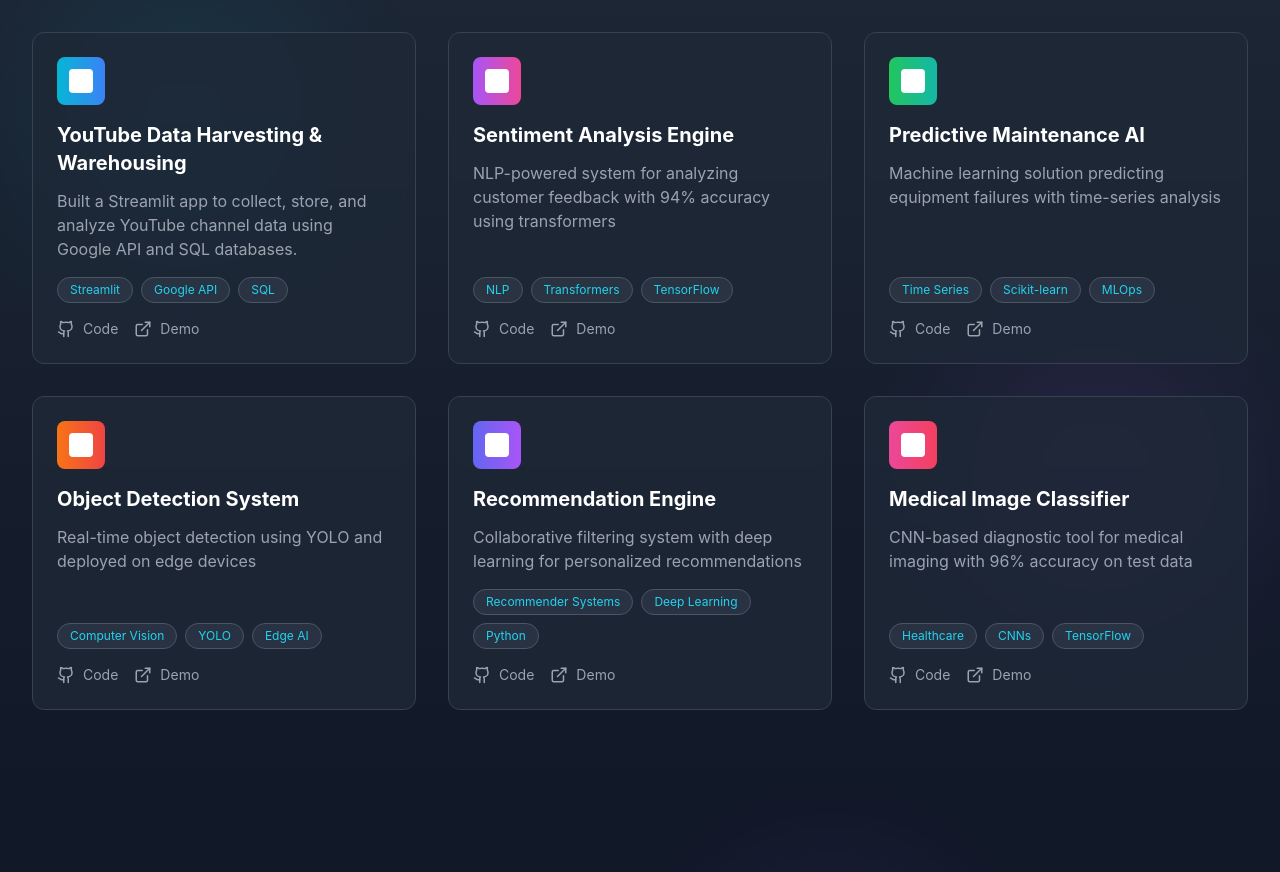
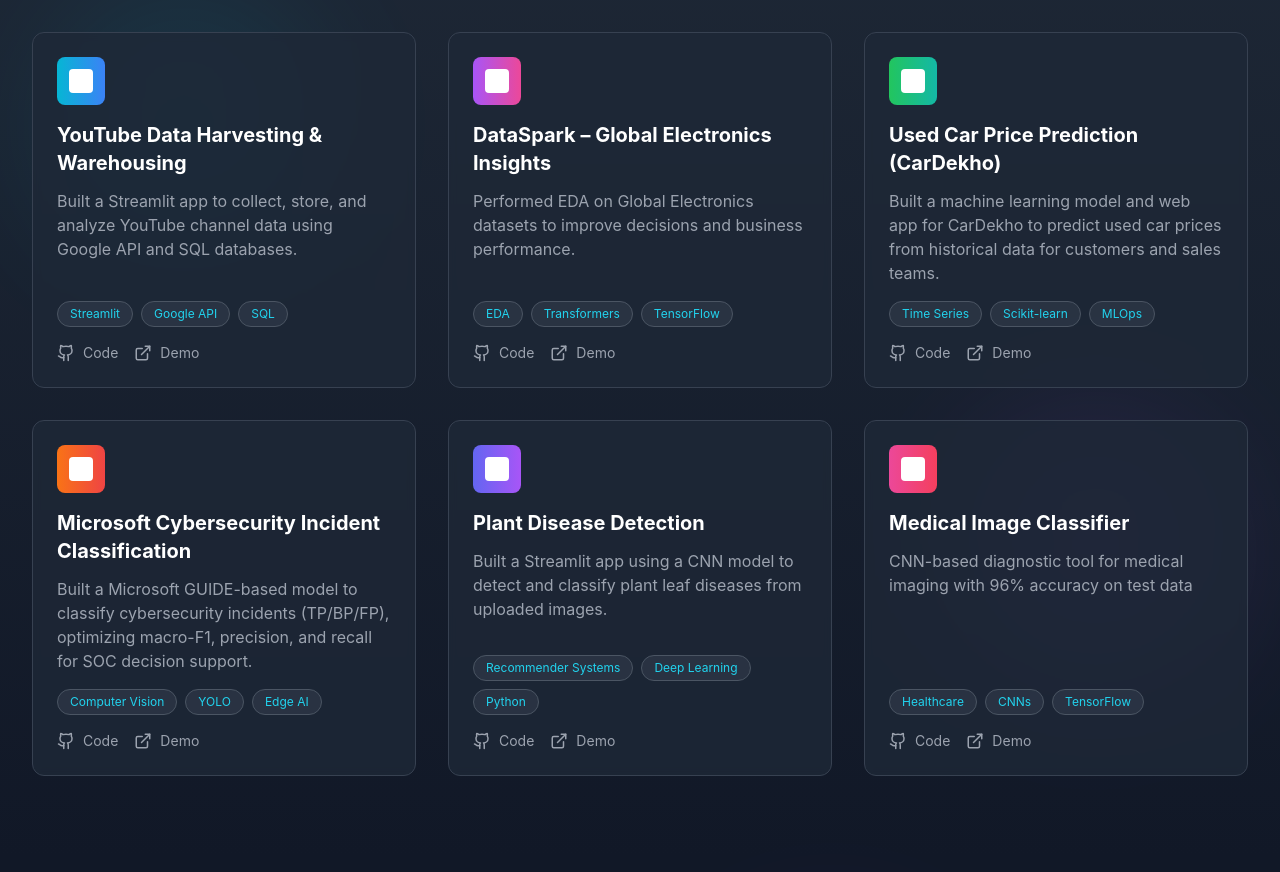
Before and after one commit to Vigneshs9899/portfolio_project, a React (Vite) app: page / in a window 1280 px wide. Shown: the part 2580-3452 px from the top of the page. Built offline with nearby package versions, Linux system fonts and the light colour scheme.

Commit message:
add 5 projects

```diff
--- a/src/components/Projects.tsx
+++ b/src/components/Projects.tsx
@@ -15,26 +15,26 @@ export default function Projects() {
       gradient: 'from-cyan-500 to-blue-500'
     },
     {
-      title: 'Sentiment Analysis Engine',
-      description: 'NLP-powered system for analyzing customer feedback with 94% accuracy using transformers',
-      tags: ['NLP', 'Transformers', 'TensorFlow'],
+      title: 'DataSpark – Global Electronics Insights',
+      description: 'Performed EDA on Global Electronics datasets to improve decisions and business performance.',
+      tags: ['EDA', 'Transformers', 'TensorFlow'],
       gradient: 'from-purple-500 to-pink-500'
     },
     {
-      title: 'Predictive Maintenance AI',
-      description: 'Machine learning solution predicting equipment failures with time-series analysis',
+      title: 'Used Car Price Prediction (CarDekho)',
+      description: 'Built a machine learning model and web app for CarDekho to predict used car prices from historical data for customers and sales teams.',
       tags: ['Time Series', 'Scikit-learn', 'MLOps'],
       gradient: 'from-green-500 to-teal-500'
     },
     {
-      title: 'Object Detection System',
-      description: 'Real-time object detection using YOLO and deployed on edge devices',
+      title: 'Microsoft Cybersecurity Incident Classification',
+      description: 'Built a Microsoft GUIDE-based model to classify cybersecurity incidents (TP/BP/FP), optimizing macro-F1, precision, and recall for SOC decision support.',
       tags: ['Computer Vision', 'YOLO', 'Edge AI'],
       gradient: 'from-orange-500 to-red-500'
     },
     {
-      title: 'Recommendation Engine',
-      description: 'Collaborative filtering system with deep learning for personalized recommendations',
+      title: 'Plant Disease Detection',
+      description: 'Built a Streamlit app using a CNN model to detect and classify plant leaf diseases from uploaded images.',
       tags: ['Recommender Systems', 'Deep Learning', 'Python'],
       gradient: 'from-indigo-500 to-purple-500'
     },
```
